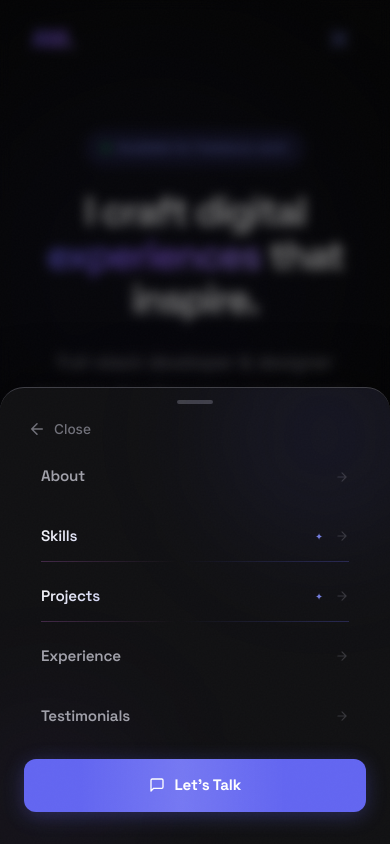
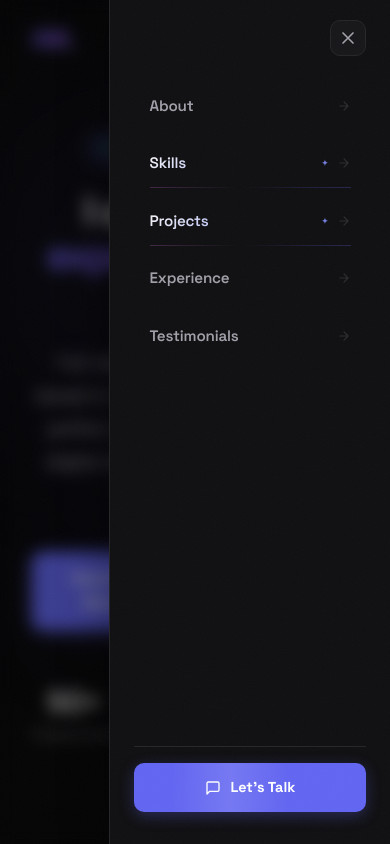
Before and after one commit to vetri15/portfolio-template, a React (Create React App) app: page / in a window 390 px wide. Both pictures are taken after a click on the element 339 px from the left and 39 px from the top of the page. Shown: the top 844 px of the page. Built offline with nearby package versions, Linux system fonts and the light colour scheme.

Commit message:
expected drawer navbar working

```diff
--- a/src/components/Navbar/Navbar.css
+++ b/src/components/Navbar/Navbar.css
@@ -41,7 +41,7 @@
 }
 
 /* ========================
-   DESKTOP NAV LINKS
+   DESKTOP NAV
    ======================== */
 
 .nav-links-desktop {
@@ -189,7 +189,7 @@
 }
 
 /* ========================
-   CTA BUTTON (Desktop)
+   DESKTOP CTA
    ======================== */
 
 .nav-cta {
@@ -212,7 +212,7 @@
 }
 
 /* ========================
-   HAMBURGER TOGGLE
+   HAMBURGER
    ======================== */
 
 .menu-toggle {
@@ -255,274 +255,193 @@
 }
 
 /* ========================
-   MOBILE OVERLAY
+   BLURRED BACKDROP
    ======================== */
 
-.mobile-menu-overlay {
+.mobile-backdrop {
   position: fixed;
   inset: 0;
-  background: rgba(0, 0, 0, 0.5);
-  backdrop-filter: blur(6px);
-  -webkit-backdrop-filter: blur(6px);
-  z-index: 149;
+  z-index: 150;
+  background: rgba(0, 0, 0, 0.4);
+  backdrop-filter: blur(8px);
+  -webkit-backdrop-filter: blur(8px);
   opacity: 0;
   visibility: hidden;
-  transition: all 0.35s ease;
+  transition: opacity 0.35s ease, visibility 0.35s ease;
   cursor: pointer;
 }
 
-.mobile-menu-overlay.open {
+.mobile-backdrop.open {
   opacity: 1;
   visibility: visible;
 }
 
 /* ========================
-   MOBILE DRAWER (Partial)
+   RIGHT SIDE DRAWER
    ======================== */
 
-.mobile-menu {
+.mobile-drawer {
   position: fixed;
+  top: 0;
+  right: 0;
   bottom: 0;
-  left: 0;
-  right: 0;
   z-index: 200;
+  width: 72%;
+  max-width: 300px;
   background: var(--bg-secondary);
-  border-top-left-radius: 24px;
-  border-top-right-radius: 24px;
-  border-top: 1px solid var(--border-light);
-  padding: 0 1.5rem 2rem;
+  border-left: 1px solid var(--border);
   display: flex;
   flex-direction: column;
-  transform: translateY(100%);
-  transition: transform 0.45s cubic-bezier(0.4, 0, 0.2, 1);
-  max-height: 75vh;
-  overflow: hidden;
-  box-shadow: 0 -10px 50px rgba(0, 0, 0, 0.4);
+  padding: 1.25rem 1.5rem 2rem;
+  transform: translateX(100%);
+  transition: transform 0.4s cubic-bezier(0.4, 0, 0.2, 1);
+  overflow-y: auto;
+  box-shadow: -8px 0 40px rgba(0, 0, 0, 0.3);
 }
 
-.mobile-menu.open {
-  transform: translateY(0);
-}
-
-/* Drawer handle bar */
-.mobile-menu::before {
-  content: '';
-  width: 36px;
-  height: 4px;
-  border-radius: 4px;
-  background: var(--border-light);
-  margin: 0.75rem auto 0;
-  flex-shrink: 0;
+.mobile-drawer.open {
+  transform: translateX(0);
 }
 
 /* ========================
-   MOBILE BG EFFECTS
+   CLOSE BUTTON
    ======================== */
 
-.mobile-menu-bg-effects {
-  position: absolute;
-  inset: 0;
-  pointer-events: none;
-  overflow: hidden;
-  border-top-left-radius: 24px;
-  border-top-right-radius: 24px;
+.drawer-close-btn {
+  align-self: flex-end;
+  width: 36px;
+  height: 36px;
+  border-radius: 10px;
+  border: 1px solid var(--border);
+  background: var(--bg-card);
+  color: var(--text-secondary);
+  display: flex;
+  align-items: center;
+  justify-content: center;
+  cursor: pointer;
+  transition: all 0.25s ease;
+  flex-shrink: 0;
+  margin-bottom: 1.5rem;
 }
 
-.mobile-orb {
-  position: absolute;
-  border-radius: 50%;
-  filter: blur(70px);
-  opacity: 0;
-  transition: opacity 0.6s ease 0.2s;
+.drawer-close-btn:hover {
+  border-color: var(--accent);
+  color: var(--accent-light);
+  background: var(--accent-glow);
 }
 
-.mobile-menu.open .mobile-orb {
-  opacity: 1;
-}
-
-.mobile-orb-1 {
-  width: 200px;
-  height: 200px;
-  background: rgba(99, 102, 241, 0.1);
-  top: -60px;
-  right: -40px;
-  animation: mobileOrbFloat1 8s ease-in-out infinite;
-}
-
-.mobile-orb-2 {
-  width: 160px;
-  height: 160px;
-  background: rgba(139, 92, 246, 0.07);
-  bottom: -30px;
-  left: -30px;
-  animation: mobileOrbFloat2 10s ease-in-out infinite;
-}
-
-@keyframes mobileOrbFloat1 {
-  0%, 100% { transform: translate(0, 0); }
-  50% { transform: translate(-15px, 20px); }
-}
-
-@keyframes mobileOrbFloat2 {
-  0%, 100% { transform: translate(0, 0); }
-  50% { transform: translate(20px, -15px); }
+.drawer-close-btn:active {
+  transform: scale(0.92);
 }
 
 /* ========================
-   BACK / CLOSE BUTTON
+   DRAWER NAV ITEMS
    ======================== */
 
-.mobile-back-btn {
-  position: relative;
-  z-index: 2;
+.drawer-nav {
+  display: flex;
+  flex-direction: column;
+  gap: 0.35rem;
+  flex: 1;
+}
+
+.drawer-nav-item {
   display: flex;
   align-items: center;
   gap: 0.5rem;
-  background: none;
-  border: none;
-  color: var(--text-muted);
-  font-family: 'Inter', sans-serif;
-  font-size: 0.85rem;
-  font-weight: 500;
-  cursor: pointer;
-  padding: 1rem 0.25rem 0.75rem;
-  transition: color 0.2s ease;
-  align-self: flex-start;
-}
-
-.mobile-back-btn:hover {
-  color: var(--text-primary);
-}
-
-.mobile-back-btn svg {
-  transition: transform 0.2s ease;
-}
-
-.mobile-back-btn:active svg {
-  transform: translateX(-3px);
-}
-
-/* ========================
-   MOBILE NAV ITEMS
-   ======================== */
-
-.mobile-menu-nav {
-  position: relative;
-  z-index: 2;
-  display: flex;
-  flex-direction: column;
-  gap: 0.4rem;
-  padding-bottom: 1rem;
-}
-
-.mobile-nav-item {
-  display: flex;
-  align-items: center;
-  gap: 0.75rem;
-  padding: 0.85rem 1rem;
-  border-radius: 12px;
+  padding: 0.8rem 0.9rem;
+  border-radius: 10px;
   text-decoration: none;
   color: var(--text-secondary);
-  background: transparent;
   border: 1px solid transparent;
   transition: all 0.25s ease;
   position: relative;
   overflow: hidden;
-
   opacity: 0;
-  transform: translateY(12px);
+  transform: translateX(20px);
 }
 
-.mobile-menu.open .mobile-nav-item {
-  animation: mobileItemIn 0.4s cubic-bezier(0.4, 0, 0.2, 1) forwards;
+.mobile-drawer.open .drawer-nav-item {
+  animation: drawerItemSlide 0.35s cubic-bezier(0.4, 0, 0.2, 1) forwards;
 }
 
-@keyframes mobileItemIn {
+@keyframes drawerItemSlide {
   from {
     opacity: 0;
-    transform: translateY(12px);
+    transform: translateX(20px);
   }
   to {
     opacity: 1;
-    transform: translateY(0);
+    transform: translateX(0);
   }
 }
 
-.mobile-nav-item:active {
-  transform: scale(0.98) !important;
-  background: rgba(99, 102, 241, 0.06);
+.drawer-nav-item:active {
+  transform: scale(0.97) !important;
 }
 
-/* Active section */
-.mobile-nav-item.active {
+/* Active */
+.drawer-nav-item.active {
   background: rgba(99, 102, 241, 0.08);
   border-color: rgba(99, 102, 241, 0.18);
   color: var(--text-primary);
 }
 
-.mobile-nav-item.active .mobile-nav-arrow {
+.drawer-nav-item.active .drawer-nav-arrow {
   color: var(--accent-light);
   opacity: 1;
 }
 
-/* Label */
-.mobile-nav-label-text {
+/* Text */
+.drawer-nav-text {
   flex: 1;
   font-size: 0.95rem;
   font-weight: 600;
   font-family: 'Space Grotesk', sans-serif;
   letter-spacing: -0.2px;
-  color: inherit;
-  transition: color 0.2s ease;
-}
-
-.mobile-nav-item:hover .mobile-nav-label-text,
-.mobile-nav-item.active .mobile-nav-label-text {
-  color: var(--text-primary);
 }
 
 /* Arrow */
-.mobile-nav-arrow {
+.drawer-nav-arrow {
   color: var(--text-muted);
-  opacity: 0.4;
+  opacity: 0.3;
   transition: all 0.25s ease;
   flex-shrink: 0;
 }
 
-.mobile-nav-item:hover .mobile-nav-arrow {
-  opacity: 0.8;
+.drawer-nav-item:hover .drawer-nav-arrow {
+  opacity: 0.7;
   transform: translateX(2px);
   color: var(--accent-light);
 }
 
 /* ========================
-   FLAGGED ITEM STYLES
+   FLAGGED ITEMS
    ======================== */
 
-.mobile-nav-item.flagged .mobile-nav-label-text {
+.drawer-nav-item.flagged .drawer-nav-text {
   background: linear-gradient(135deg, var(--text-primary), var(--accent-light));
   -webkit-background-clip: text;
   -webkit-text-fill-color: transparent;
   background-clip: text;
 }
 
-.mobile-flagged-badge {
-  font-size: 0.6rem;
+.drawer-flagged-star {
+  font-size: 0.55rem;
   color: var(--accent-light);
-  animation: flaggedBadgePulse 2s ease-in-out infinite;
+  animation: starPulse 2s ease-in-out infinite;
 }
 
-@keyframes flaggedBadgePulse {
+@keyframes starPulse {
   0%, 100% { opacity: 1; }
   50% { opacity: 0.3; }
 }
 
-/* Shimmer underline on flagged items */
-.mobile-nav-shimmer-line {
+.drawer-shimmer-line {
   position: absolute;
   bottom: 0;
-  left: 1rem;
-  right: 1rem;
+  left: 0.9rem;
+  right: 0.9rem;
   height: 1px;
   background: linear-gradient(
     90deg,
@@ -533,56 +452,56 @@
     transparent
   );
   background-size: 200% 100%;
-  animation: shimmerLineSlide 2.5s linear infinite;
+  animation: shimmerLine 2.5s linear infinite;
 }
 
-@keyframes shimmerLineSlide {
+@keyframes shimmerLine {
   0% { background-position: -200% 0; }
   100% { background-position: 200% 0; }
 }
 
 /* ========================
-   MOBILE CTA
+   DRAWER CTA
    ======================== */
 
-.mobile-menu-cta {
-  position: relative;
-  z-index: 2;
+.drawer-cta {
+  padding-top: 1rem;
+  border-top: 1px solid var(--border);
+  margin-top: 0.5rem;
   opacity: 0;
-  transform: translateY(10px);
+  transform: translateX(20px);
 }
 
-.mobile-menu.open .mobile-menu-cta {
-  animation: mobileItemIn 0.4s cubic-bezier(0.4, 0, 0.2, 1) forwards;
+.mobile-drawer.open .drawer-cta {
+  animation: drawerItemSlide 0.35s cubic-bezier(0.4, 0, 0.2, 1) forwards;
 }
 
-.mobile-cta-button {
+.drawer-cta-btn {
   display: flex;
   align-items: center;
   justify-content: center;
   gap: 0.6rem;
   width: 100%;
-  padding: 0.9rem;
-  border-radius: 12px;
+  padding: 0.8rem;
+  border-radius: 10px;
   background: var(--accent);
   color: white;
   text-decoration: none;
-  font-size: 0.95rem;
+  font-size: 0.9rem;
   font-weight: 700;
   font-family: 'Space Grotesk', sans-serif;
-  letter-spacing: -0.2px;
   transition: all 0.3s ease;
-  box-shadow: 0 4px 20px rgba(99, 102, 241, 0.3);
+  box-shadow: 0 4px 15px rgba(99, 102, 241, 0.3);
   position: relative;
   overflow: hidden;
 }
 
-.mobile-cta-button::before {
+.drawer-cta-btn::before {
   content: '';
   position: absolute;
   top: 0;
   left: -100%;
-  width: 60%;
+  width: 50%;
   height: 100%;
   background: linear-gradient(
     90deg,
@@ -598,9 +517,13 @@
   50%, 100% { left: 150%; }
 }
 
-.mobile-cta-button:active {
+.drawer-cta-btn:active {
   transform: scale(0.97);
-  box-shadow: 0 2px 10px rgba(99, 102, 241, 0.3);
+}
+
+.drawer-cta-btn:hover {
+  background: var(--accent-light);
+  box-shadow: 0 6px 20px rgba(99, 102, 241, 0.4);
 }
 
 /* ========================
@@ -618,22 +541,22 @@
 }
 
 @media (min-width: 901px) {
-  .mobile-menu,
-  .mobile-menu-overlay {
+  .mobile-drawer,
+  .mobile-backdrop {
     display: none !important;
   }
 }
 
-@media (max-width: 380px) {
-  .mobile-menu {
-    padding: 0 1.25rem 1.5rem;
+@media (max-width: 360px) {
+  .mobile-drawer {
+    width: 78%;
   }
 
-  .mobile-nav-item {
-    padding: 0.75rem 0.85rem;
+  .drawer-nav-item {
+    padding: 0.7rem 0.75rem;
   }
 
-  .mobile-nav-label-text {
+  .drawer-nav-text {
     font-size: 0.9rem;
   }
 }
--- a/src/components/Navbar/Navbar.jsx
+++ b/src/components/Navbar/Navbar.jsx
@@ -106,7 +106,7 @@ const Navbar = () => {
             </li>
           </ul>
 
-          {/* Mobile Menu Toggle */}
+          {/* Hamburger */}
           <div
             className={`menu-toggle ${menuOpen ? 'active' : ''}`}
             onClick={() => setMenuOpen(!menuOpen)}
@@ -118,29 +118,24 @@ const Navbar = () => {
         </div>
       </nav>
 
-      {/* Mobile Overlay — tap to close */}
+      {/* Blurred backdrop — tap to close */}
       <div
-        className={`mobile-menu-overlay ${menuOpen ? 'open' : ''}`}
+        className={`mobile-backdrop ${menuOpen ? 'open' : ''}`}
         onClick={() => setMenuOpen(false)}
       />
 
-      {/* Mobile Drawer */}
-      <div className={`mobile-menu ${menuOpen ? 'open' : ''}`}>
-        <div className="mobile-menu-bg-effects">
-          <div className="mobile-orb mobile-orb-1" />
-          <div className="mobile-orb mobile-orb-2" />
-        </div>
+      {/* Right-side partial drawer */}
+      <div className={`mobile-drawer ${menuOpen ? 'open' : ''}`}>
 
-        {/* Back / Close Button */}
-        <button className="mobile-back-btn" onClick={() => setMenuOpen(false)}>
-          <svg width="18" height="18" viewBox="0 0 24 24" fill="none" stroke="currentColor" strokeWidth="2" strokeLinecap="round" strokeLinejoin="round">
-            <path d="M19 12H5M12 19l-7-7 7-7" />
+        {/* Close button */}
+        <button className="drawer-close-btn" onClick={() => setMenuOpen(false)}>
+          <svg width="20" height="20" viewBox="0 0 24 24" fill="none" stroke="currentColor" strokeWidth="2" strokeLinecap="round" strokeLinejoin="round">
+            <path d="M18 6L6 18M6 6l12 12" />
           </svg>
-          Close
         </button>
 
-        {/* Nav Links */}
-        <div className="mobile-menu-nav">
+        {/* Nav items */}
+        <div className="drawer-nav">
           {navItems.map((item, index) => {
             const sectionId = item.href.replace('#', '');
             const isActive = activeSection === sectionId;
@@ -148,27 +143,27 @@ const Navbar = () => {
             return (
               <a
                 href={item.href}
-                className={`mobile-nav-item ${isActive ? 'active' : ''} ${item.flagged ? 'flagged' : ''}`}
+                className={`drawer-nav-item ${isActive ? 'active' : ''} ${item.flagged ? 'flagged' : ''}`}
                 key={item.label}
                 onClick={(e) => handleNavClick(e, item.href)}
-                style={{ animationDelay: `${0.08 + index * 0.05}s` }}
+                style={{ animationDelay: `${0.06 + index * 0.05}s` }}
               >
-                <span className="mobile-nav-label-text">{item.label}</span>
-                {item.flagged && <span className="mobile-flagged-badge">✦</span>}
-                <svg className="mobile-nav-arrow" width="14" height="14" viewBox="0 0 24 24" fill="none" stroke="currentColor" strokeWidth="2" strokeLinecap="round" strokeLinejoin="round">
+                <span className="drawer-nav-text">{item.label}</span>
+                {item.flagged && <span className="drawer-flagged-star">✦</span>}
+                <svg className="drawer-nav-arrow" width="14" height="14" viewBox="0 0 24 24" fill="none" stroke="currentColor" strokeWidth="2" strokeLinecap="round" strokeLinejoin="round">
                   <path d="M5 12h14M12 5l7 7-7 7" />
                 </svg>
-                {item.flagged && <div className="mobile-nav-shimmer-line" />}
+                {item.flagged && <div className="drawer-shimmer-line" />}
               </a>
             );
           })}
         </div>
 
         {/* CTA */}
-        <div className="mobile-menu-cta" style={{ animationDelay: '0.4s' }}>
+        <div className="drawer-cta" style={{ animationDelay: '0.35s' }}>
           <a
             href="#contact"
-            className="mobile-cta-button"
+            className="drawer-cta-btn"
             onClick={(e) => handleNavClick(e, '#contact')}
           >
             <svg width="16" height="16" viewBox="0 0 24 24" fill="none" stroke="currentColor" strokeWidth="2" strokeLinecap="round" strokeLinejoin="round">
```
